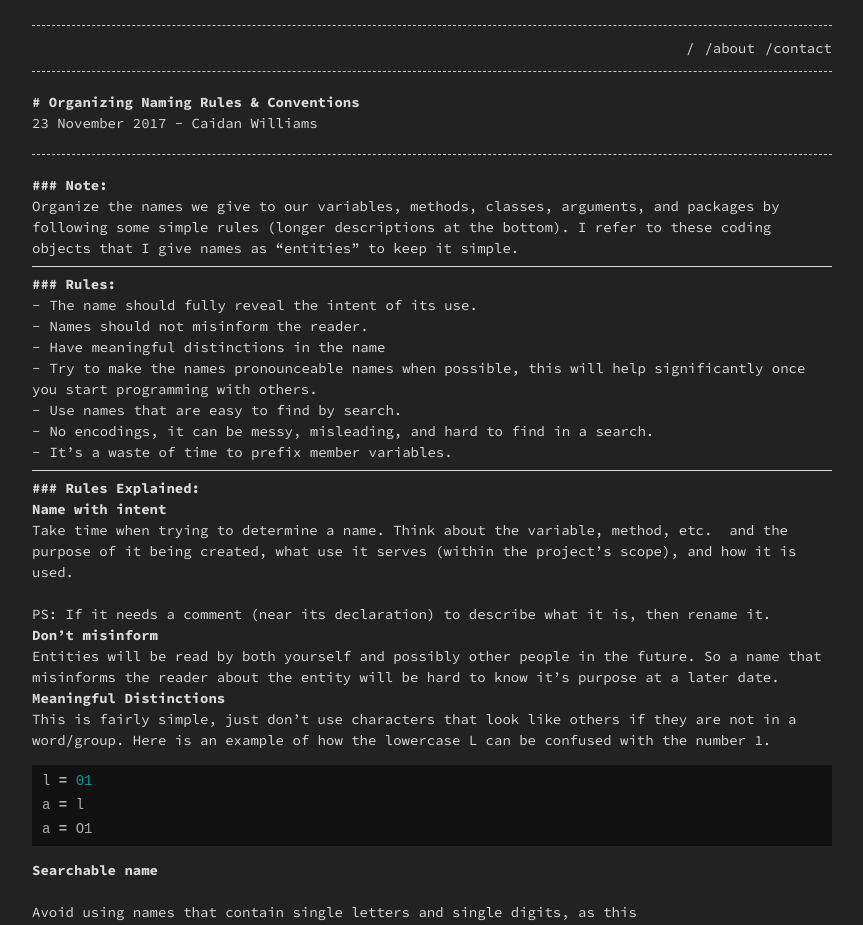
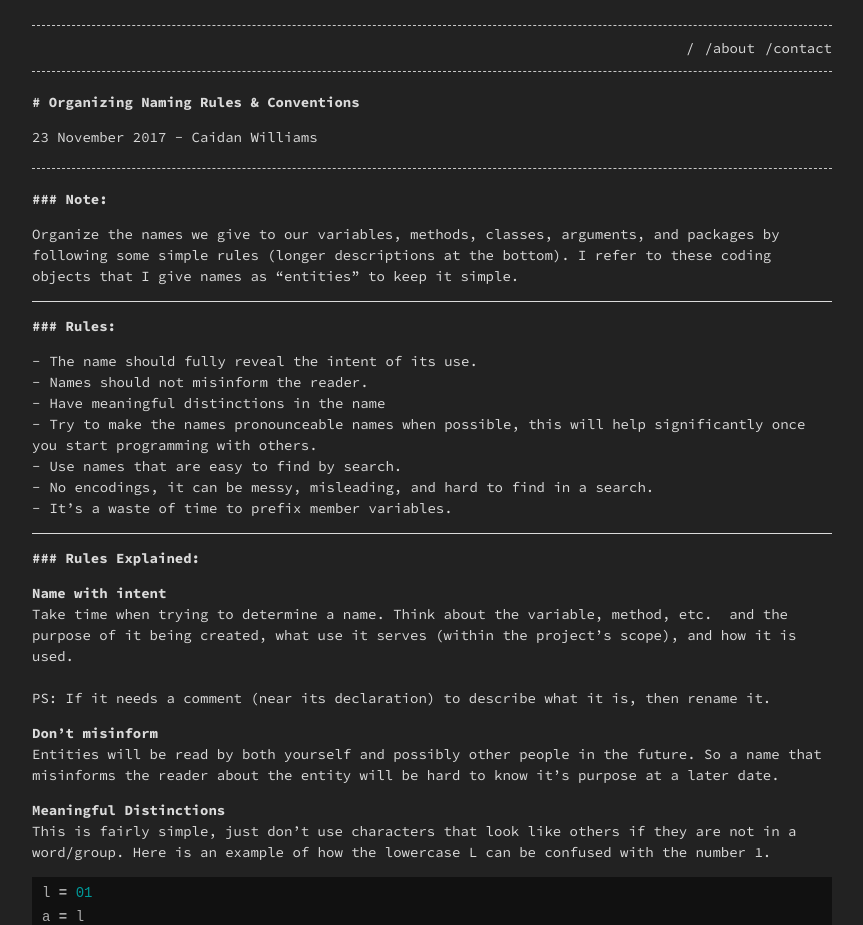
Before and after one commit to caidanw/caidanw.github.io, a Jekyll site: the page built from _posts/2017-11-23-organizing-naming-rules-conventions.md, in a window 1280 px wide. Shown: the top 925 px of the page, without its empty margins (208-1071 px from the left). Built offline with Jekyll 4.4.1, drawn with Linux system fonts in a browser that asks for light colours.

Commit message:
fixed base css

```diff
--- a/_sass/base.scss
+++ b/_sass/base.scss
@@ -15,8 +15,8 @@ $container-max-width:  800px !default;
  * Global
  */
 body { background-color: var(--background-color);  margin: 0 auto;  padding: 0;  font-family: $base-font-family;  font-size: $base-font-size;  color: var(--text-color);  text-align: left;  line-height: $base-line-height !important; }
-h1, h2, h3, h4, h5, h6 { font-size: $base-font-size;  margin: 0px;  font-weight: bold;  color: var(--text-color); }
-p, ul, ol { margin: 0px;  color: var(--text-color); }
+h1, h2, h3, h4, h5, h6 { font-size: $base-font-size;  font-weight: bold;  color: var(--text-color); }
+p, ul, ol { color: var(--text-color); }
 a { text-decoration: underline;  color: var(--link-color); }
 a:hover { color: var(--background-color); background-color: var(--base-color); }
 .primary-text { color: var(--primary-color); }
```
